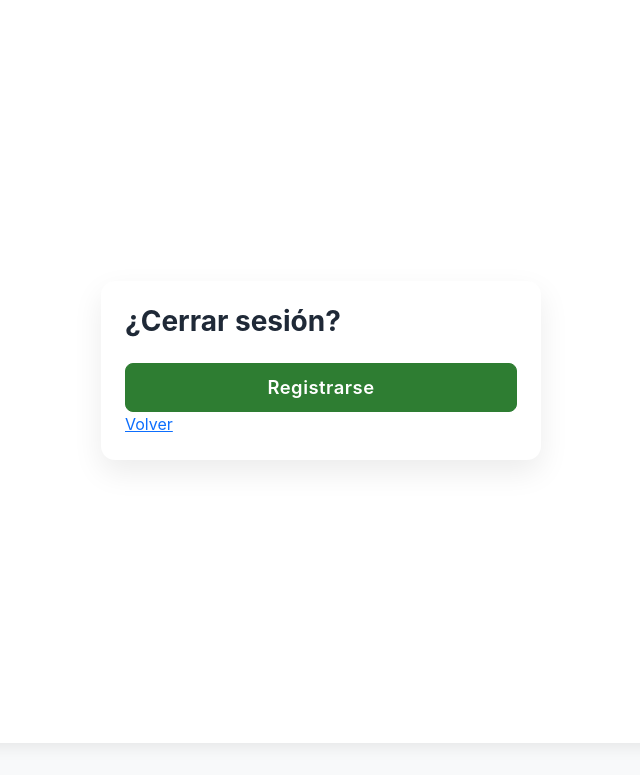
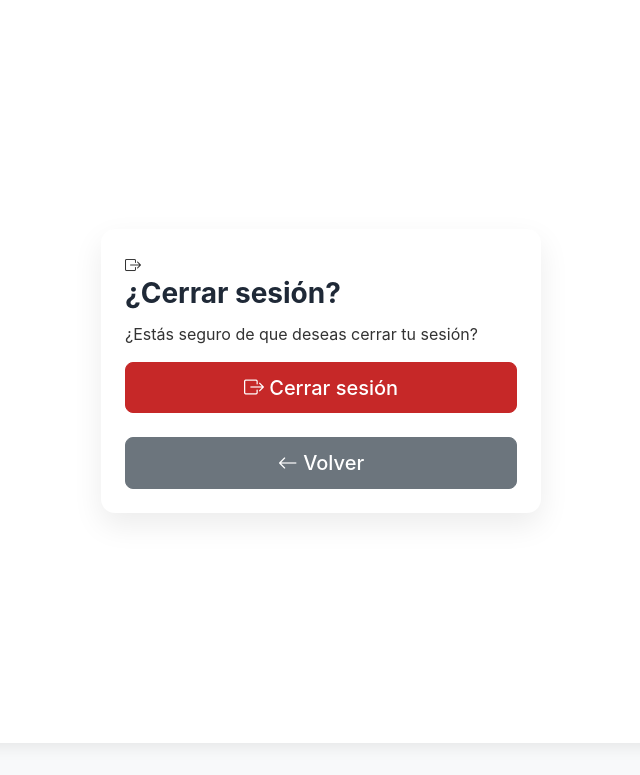
Before and after one commit to xduar/ProyectoFinal_Equipo5, a Django app: page /logout/ in a window 1280 px wide. Shown: the part 85-860 px from the top of the page, without its empty margins (319-959 px from the left). Run offline with Django 5.2, Linux system fonts and the light colour scheme; some libraries are stand-ins or nearby versions.

Commit message:
suviendo vistas de logout

```diff
--- a/SistemaClinico/clinica/templates/clinica/logout_confirm.html
+++ b/SistemaClinico/clinica/templates/clinica/logout_confirm.html
@@ -9,17 +9,24 @@
 
 {% block content %}
 <div class="auth-wrap">
-  <div class="auth-card">
+  <div class="auth-card logout-card">
+    <div class="logout-icon">
+      <i class="bi bi-box-arrow-right"></i>
+    </div>
     <h1>¿Cerrar sesión?</h1>
-    <form method="post">
+    <p class="logout-message">¿Estás seguro de que deseas cerrar tu sesión?</p>
+
+    <form method="post" class="d-grid gap-2">
       {% csrf_token %}
-      {{ form.as_p }}
-      <div class="d-grid gap-2 mt-3">
-        <button class="btn btn-success btn-register-large" type="submit">Registrarse</button>
-      </div>
+      <button class="btn btn-danger btn-lg" type="submit">
+        <i class="bi bi-box-arrow-right"></i> Cerrar sesión
+      </button>
     </form>
-    <div class="auth-links">
-      <a href="{% url 'clinica:inicio' %}">Volver</a>
+
+    <div class="mt-3">
+      <a href="{% url 'clinica:inicio' %}" class="btn btn-secondary btn-lg w-100">
+        <i class="bi bi-arrow-left"></i> Volver
+      </a>
     </div>
   </div>
 </div>
```
